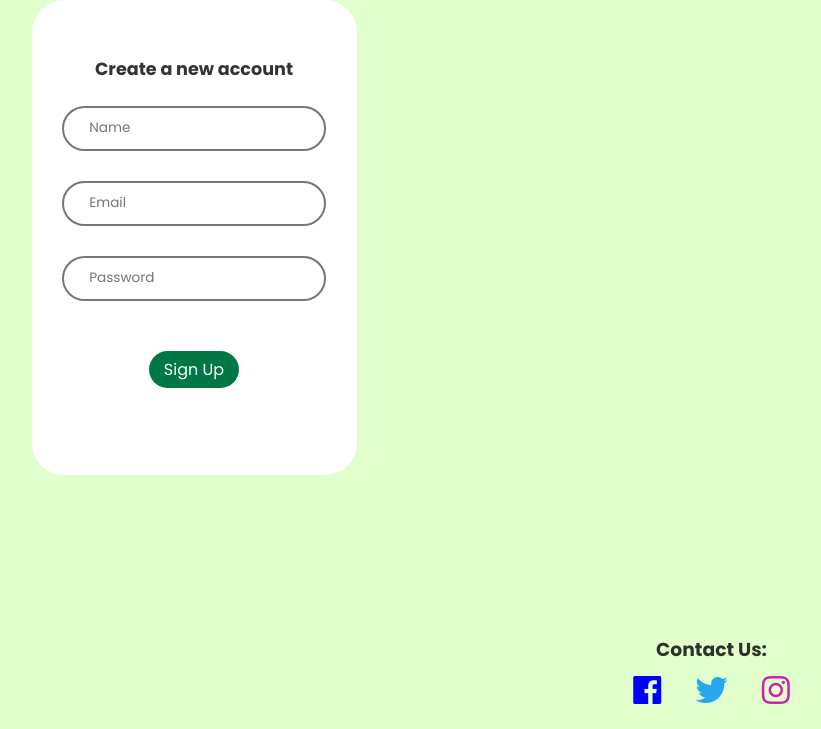
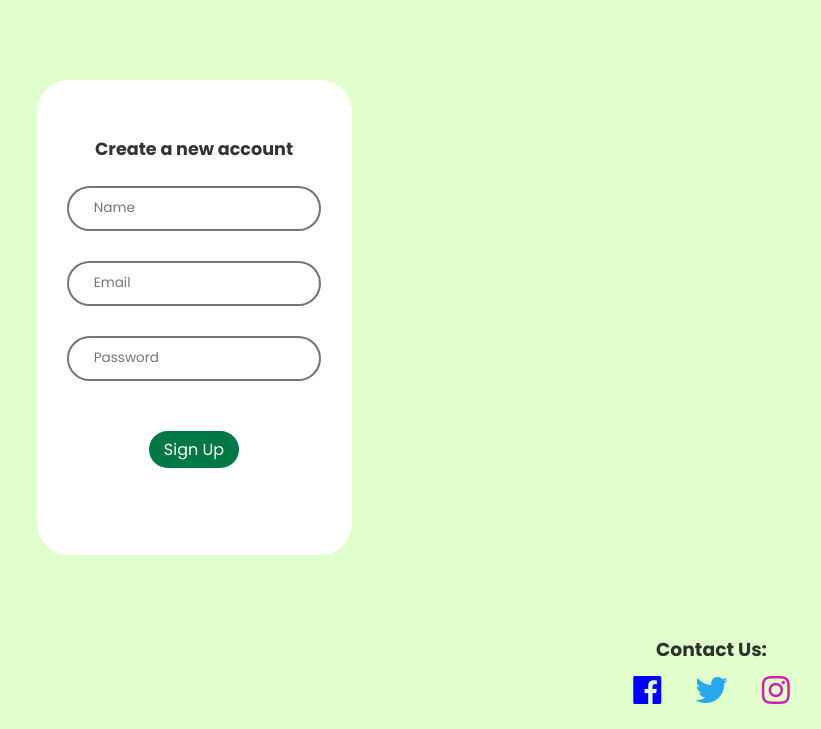
Before and after one commit to andre4loner/Mantisa-Webscraper, a Flask app: page /signup in a window 1280 px wide. Shown: the part 71-800 px from the top of the page, without its empty margins (446-1267 px from the left). Run offline with Flask 2, Linux system fonts and the light colour scheme; parts of the project's set-up code (start-up, migrations or seed data) failed here and were passed over; some libraries are stand-ins or nearby versions.

Commit message:
CSS & HTML update

```diff
--- a/app.py
+++ b/app.py
@@ -168,7 +168,6 @@
     content = json.loads(response.content)
     content_products = content['data']['searchByStore']['products']
 
-    # print(response, "\n\n")
     count = 1
     for p in content_products:
       if ((p['categories'] != None) and (p['categories'][2] != None)):
--- a/static/css/base.css
+++ b/static/css/base.css
@@ -123,7 +123,7 @@
 .card {
   margin: 0 auto;
   padding: 1rem;
-  width: 325px;
+  width: 315px;
   height: 425px;
   position: relative;
   display: flex;
--- a/static/css/profile.css
+++ b/static/css/profile.css
@@ -9,5 +9,5 @@
 }
 
 .card {
-  height: 475px;
+  height: 450px;
 }
--- a/templates/profile.html
+++ b/templates/profile.html
@@ -22,6 +22,7 @@
 
 {% block body %}
 
+<div class="card-wrapper">
   <div class="card">
 
     <h3 class="title-info">
@@ -44,5 +45,6 @@
     </div>
 
   </div>
+</div>
 
 {% endblock %}
--- a/templates/signup.html
+++ b/templates/signup.html
@@ -25,6 +25,7 @@
 
 {% block body %}
 
+  <div class="card-wrapper">
     <div class="card">
 
       <h3 class="title-info">
@@ -45,5 +46,6 @@
       </form>
 
     </div>
+  </div>
 
 {% endblock %}
```
Lines whose indentation alone changed are shown as unchanged.
